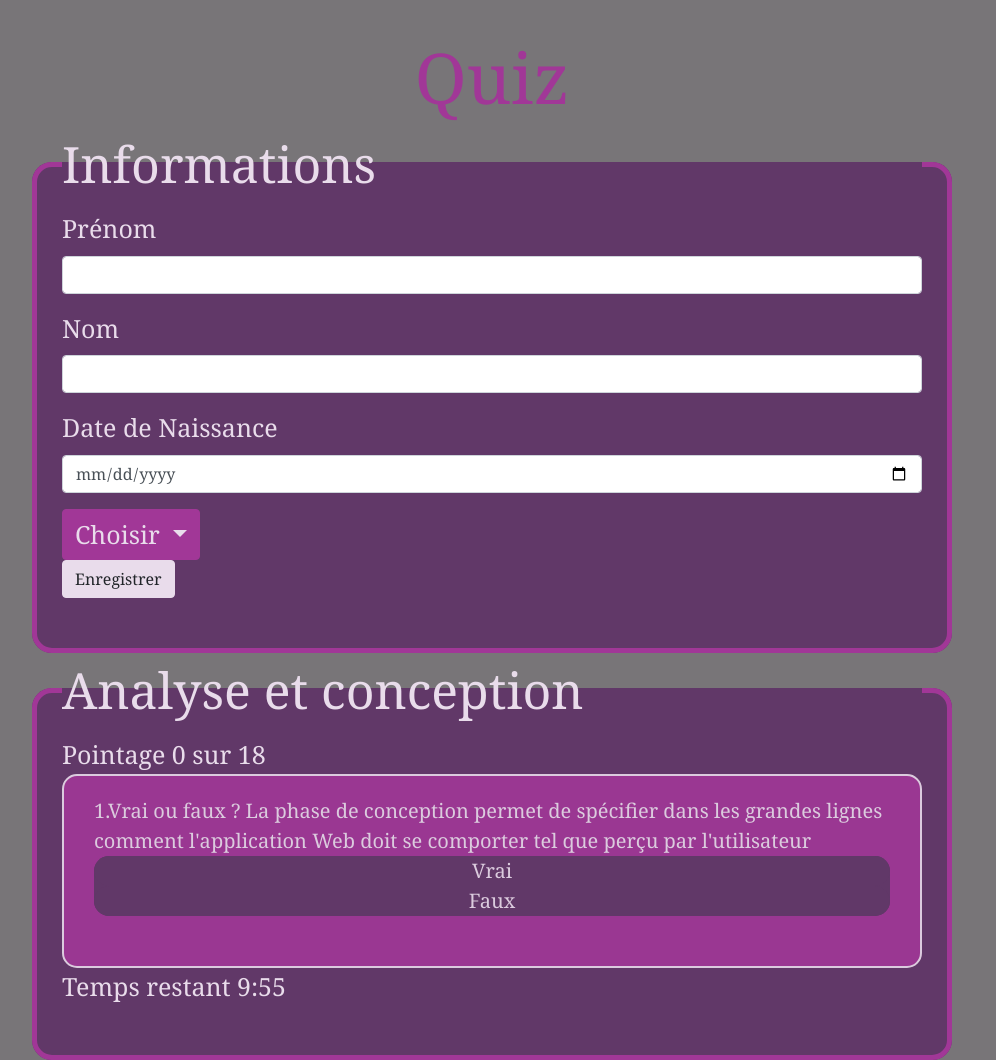
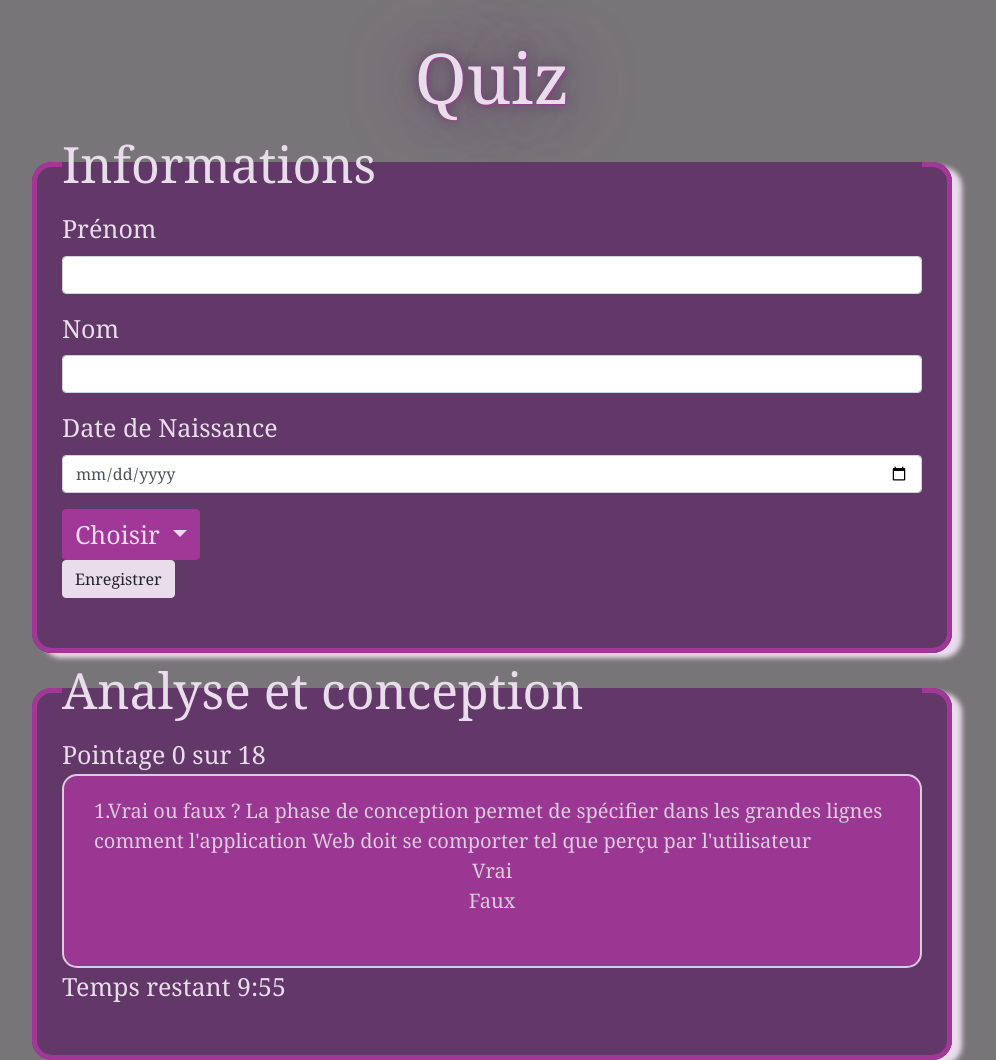
Before and after one commit to Stephaniedenis/tp3_integration, a website: page index.html in a window 1280 px wide. Shown: the whole page, without its empty margins (148-1144 px from the left). Drawn offline with nearby package versions, Linux system fonts and the light colour scheme.

Commit message:
continuer l'intégration

```diff
--- a/style.scss
+++ b/style.scss
@@ -7,8 +7,8 @@ h1{
     text-align: center;
     font-size: 70px;
     margin-top: 35px;
-    color: $secondary;
-
+    color: $success;
+    text-shadow: 1px 1px 2px $secondary, 0 0 1em $primary, 0 0 0.2em $primary;
 }
 
 form{
@@ -27,6 +27,7 @@ form{
         padding-right: 25px;
         padding-bottom: 50px;
         height: 80%;
+        box-shadow: 10px 5px 5px $success;
     }
 
 }
@@ -45,10 +46,10 @@ form{
     border: 2px solid $success;
 }
 .choix{
-    background-color: $primary;
     text-align: center;
-    border-radius: 15px;
+
 }
+
 
 body{
     background-color: rgb(120, 117, 120);
```
Also changed, not shown: style.css, 1 other file.
